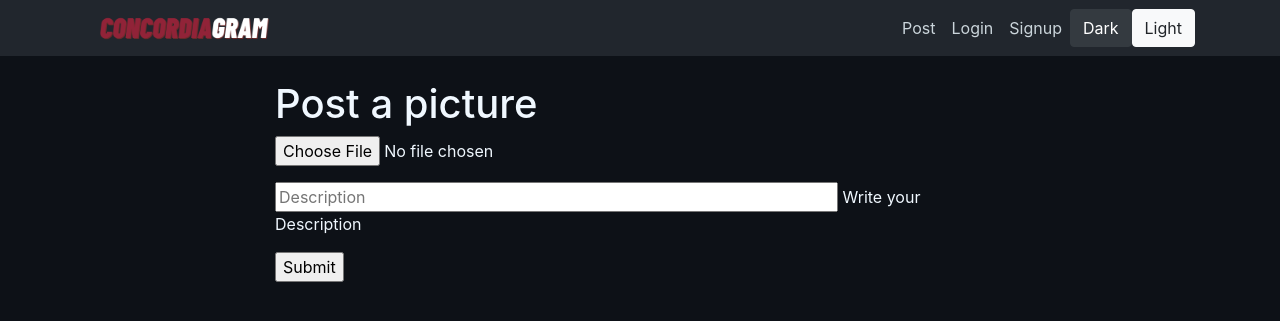
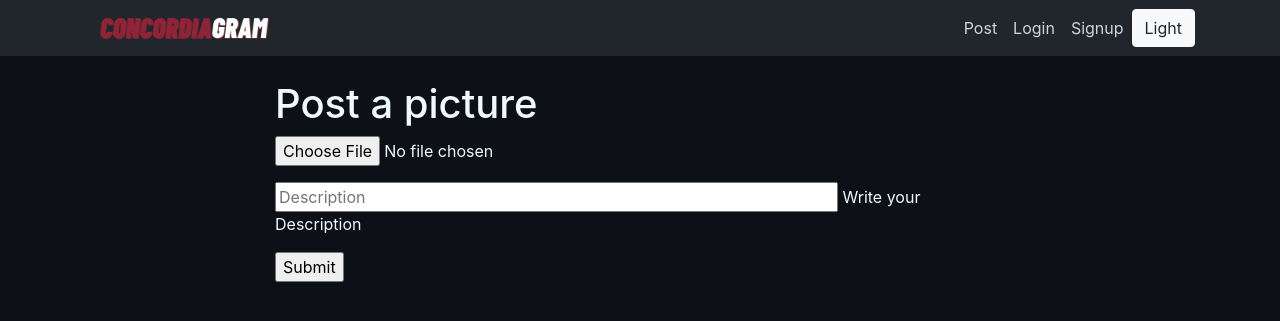
Before and after one commit to gfdb/SOEN341, a Flask app: page /posting in a window 1280 px wide. Shown: the top 321 px of the page. Run offline with Flask 2, Linux system fonts and the light colour scheme; some libraries are stand-ins or nearby versions.

Commit message:
added button for the theme swap #50

```diff
--- a/app/templates/layout.html
+++ b/app/templates/layout.html
@@ -7,8 +7,11 @@
 
     <!-- Bootstrap CSS -->
     <link rel="stylesheet" href="https://maxcdn.bootstrapcdn.com/bootstrap/4.0.0/css/bootstrap.min.css" integrity="sha384-Gn5384xqQ1aoWXA+058RXPxPg6fy4IWvTNh0E263XmFcJlSAwiGgFAW/dAiS6JXm" crossorigin="anonymous">
-
+  {% if color_theme == 'light' %}
+    <link id="styling" rel="stylesheet" type="text/css" href="/static/light.css">
+  {% else %}
     <link id="styling" rel="stylesheet" type="text/css" href="/static/main.css">
+  {% endif %}
         <title>Concordiagram</title>
 
 
@@ -53,8 +56,11 @@
                       <a class="nav-item nav-link" href="/register">Signup</a>
                     </div>
                 {% endif %}
-                <button onclick="swapStylesheetdark();" type="button" class="btn btn-dark">Dark</button>
-                <button onclick="swapStylesheetlight();" type="button" class="btn btn-light">Light</button>
+                {% if color_theme == 'light' %}
+                  <form method="post" action="" style="display:inline">{{color_mode_form.color_mode(value='dark')}}{{ color_mode_form.hidden_tag() }}<button onclick="" type="submit" class="btn btn-dark">Dark</button></form>
+                {% else %}
+                  <form method="post" action="" style="display:inline">{{color_mode_form.color_mode(value='light')}}{{ color_mode_form.hidden_tag() }}<button onclick="" type="sbumit" class="btn btn-light">Light</button></form>
+                {% endif %}
               </div>
             </div>
           </nav>
```
